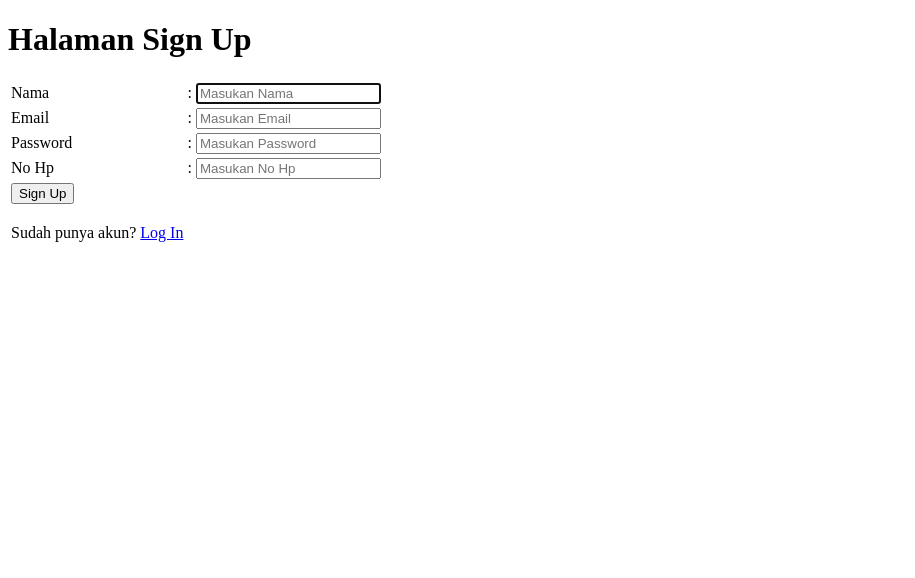
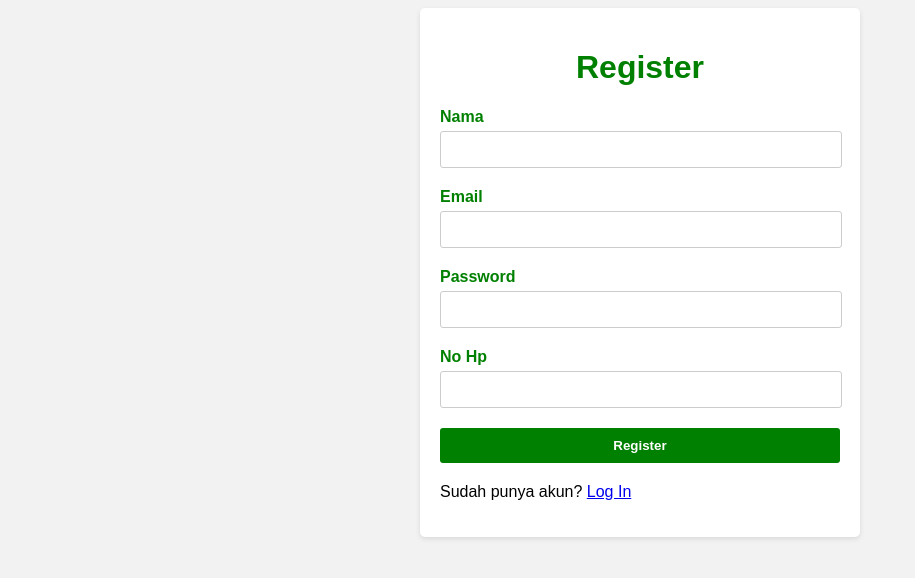
Before and after one commit to Wandiapriansyah/MVC-login-register, a PHP site: page /app/View/register.php in a window 1280 px wide. Shown: the top 578 px of the page, without its empty margins (0-915 px from the left). Run offline with PHP 8.4, Linux system fonts and the light colour scheme.

Commit message:
update 1.0

```diff
--- a/MVC-login-register/app/View/register.php
+++ b/MVC-login-register/app/View/register.php
@@ -4,44 +4,91 @@ session_destroy();
 
 
 ?>
+
 <!DOCTYPE html>
-<html lang="en">
-<head>
-    <meta charset="UTF-8">
-    <meta name="viewport" content="width=device-width, initial-scale=1.0">
-    <title>Sign Up</title>
+<html>
+    <head>
+  <title>Sign Up</title>
+  <style>
+    body {
+      background-color: #f2f2f2;
+      font-family: Arial, sans-serif;
+    }
+
+    .container {
+      max-width: 400px;
+      margin: 0 auto;
+      padding: 20px;
+      background-color: #ffffff;
+      border-radius: 5px;
+      box-shadow: 0 2px 5px rgba(0, 0, 0, 0.1);
+    }
+
+    h1 {
+      text-align: center;
+      color: #008000;
+    }
+
+    .form-group {
+      margin-bottom: 20px;
+    }
+
+    .form-group label {
+      display: block;
+      font-weight: bold;
+      margin-bottom: 5px;
+      color: #008000;
+      /* color: #008000; */
+    }
+
+    .form-group input {
+      width: 95%;
+      padding: 10px;
+      border: 1px solid #ccc;
+      border-radius: 3px;
+    }
+
+    .form-group .button {
+      width: 100%;
+      padding: 10px;
+      background-color: #008000;
+      border: none;
+      color: #ffffff;
+      font-weight: bold;
+      cursor: pointer;
+      border-radius: 3px;
+    }
+
+    .form-group button:hover {
+      background-color: #006400;
+    }
+  </style>
 </head>
 <body>
-    <h1>Halaman Sign Up</h1>
-    <table>
-            <form action="proses_tambah.php" method="POST">
-                <tr>
-                    <td>Nama</td>
-                    <td>:</td>
-                    <td><input type="text" name="nama" placeholder="Masukan Nama" autofocus></td>
-                </tr>
-                <tr>
-                    <td>Email</td>
-                    <td>:</td>
-                    <td><input type="text" name="email" placeholder="Masukan Email"></td>
-                </tr>
-                <tr>
-                    <td>Password</td>
-                    <td>:</td>
-                    <td><input type="password" name="password" placeholder="Masukan Password"></td>
-                </tr>
-                <tr>
-                    <td>No Hp</td>
-                    <td>:</td>
-                    <td><input type="text" name="no_hp" placeholder="Masukan No Hp"></td>
-                </tr>
-                <tr>
-                    <td colspan="3" align="left"><input type="submit" name="submit" value="Sign Up"></td>
-                </tr>
-            </form>
-            <tr>
-                <td><p>Sudah punya akun? <a href="/login">Log In</a></p></td>
-            </tr>
-        </table>
+  <div class="container">
+    <h1>Register</h1>
+    <form action="proses_tambah.php" method="POST">
+      <div class="form-group">
+        <label for="nama">Nama</label>
+        <input type="text" name="nama" required>
+      </div>
+      <div class="form-group">
+        <label for="email">Email</label>
+        <input type="email" name="email" required>
+      </div>
+      <div class="form-group">
+        <label for="password">Password</label>
+        <input type="password" name="password" required>
+      </div>
+      <div class="form-group">
+        <label for="no_hp">No Hp</label>
+        <input type="text" name="no_hp" required>
+      </div>
+      <div class="form-group">
+        <input type="submit" name="submit" value="Register" class="button">
+      </div>
+    </form>
+    <p>Sudah punya akun? <a href="/login">Log In</a></p>
+  </div>
 </body>
 </html>
```
Also changed, not shown: MVC-login-register/app/View/login.php (+73 -25 lines).
